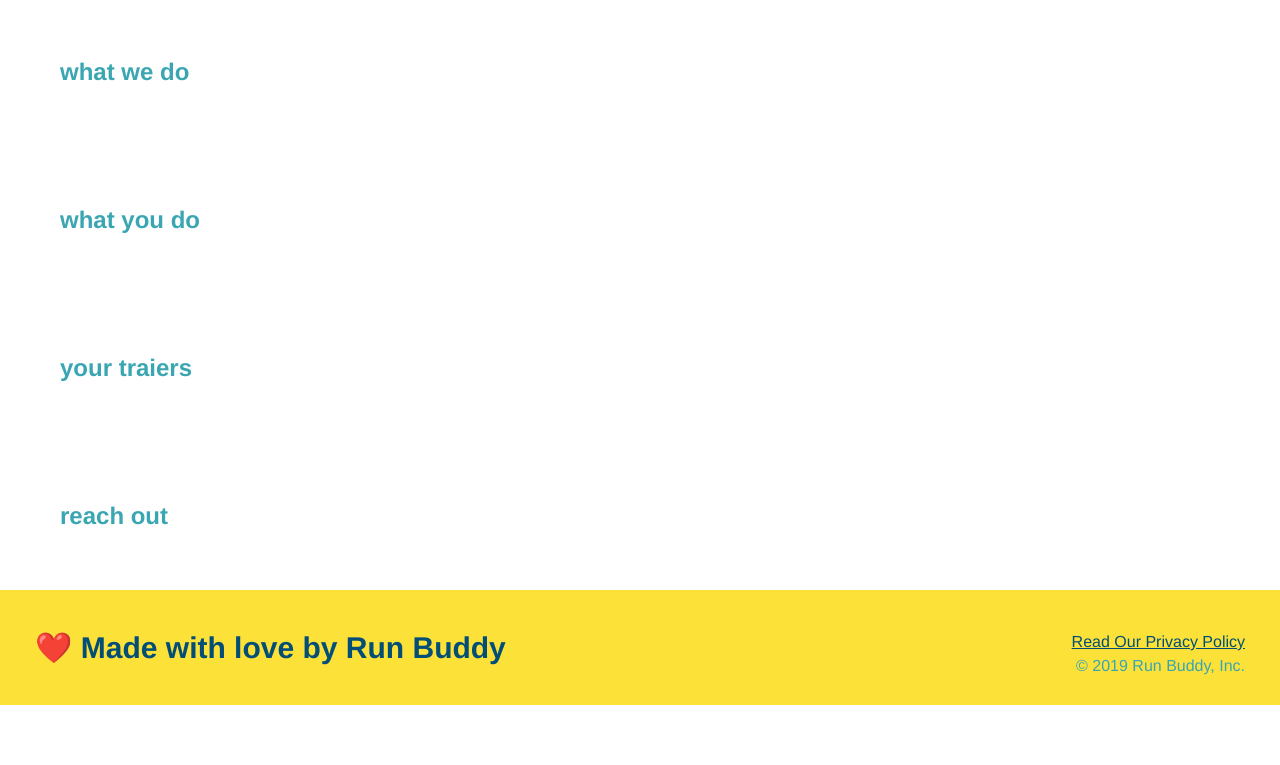
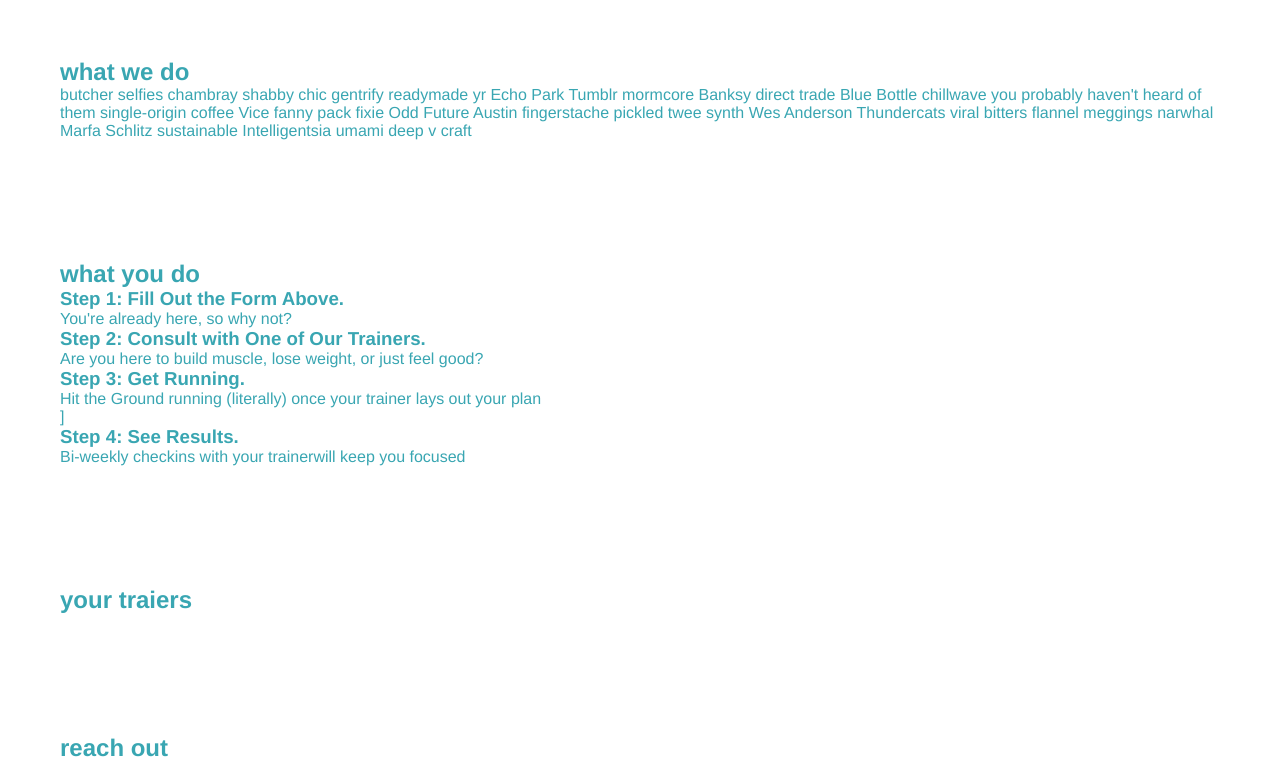
Before and after one commit to LyleKilson/run-buddy, a plain HTML site: page index.html in a window 1280 px wide. Shown: the part 679-1444 px from the top of the page. Before the commit the page ends 1384 px from the top, so only its background shows below. Drawn offline with Linux system fonts and the light colour scheme.

Commit message:
<Modified the Body Sections>

```diff
--- a/assets/css/style.css
+++ b/assets/css/style.css
@@ -36,11 +36,10 @@ header nav {
 
 header nav ul li {
     display: inline;
-    padding: 30px;
 }
 
 header nav ul li a {
-    margin: 0 30 0px;
+    margin: 0 30px;
     font-weight: lighter;
     font-size: 22px;'6'
 }
--- a/index.html
+++ b/index.html
@@ -53,13 +53,39 @@
                 </form>
             </div>
         </section>
-
+        <!-- "what we do" section -->
         <section>
             <h2>what we do</h2>
+            <p>
+                butcher selfies chambray shabby chic gentrify readymade yr Echo Park Tumblr mormcore Banksy direct
+                trade Blue Bottle chillwave you probably haven't heard of them single-origin coffee Vice fanny pack
+                fixie Odd Future Austin fingerstache pickled twee synth Wes Anderson Thundercats viral bitters flannel
+                meggings narwhal Marfa Schlitz sustainable Intelligentsia umami deep v craft
+            </p>
         </section>
-
+        <!-- "what you do" section -->
         <section>
             <h2>what you do</h2>
+
+            <div>
+                <h3>Step 1: Fill Out the Form Above.</h3>
+                <p>You're already here, so why not?</p>
+            </div>
+
+            <div>
+                <h3>Step 2: Consult with One of Our Trainers.</h3>
+                <p>Are you here to build muscle, lose weight, or just feel good?</p>
+            </div>
+
+            <div>
+                <h3>Step 3: Get Running.</h3>
+                <p>Hit the Ground running (literally) once your trainer lays out your plan</p>
+            </div>]
+
+            <div>
+                <h3>Step 4: See Results.</h3>
+                <p>Bi-weekly checkins with your trainerwill keep you focused</p>
+            </div>
         </section>
 
         <section>
```
